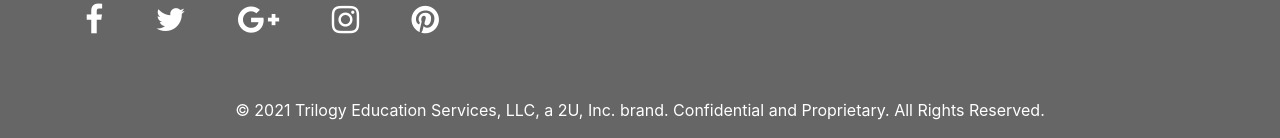
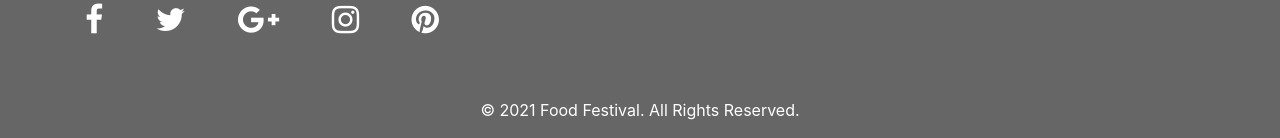
Before and after one commit to DanielArzani/food-festival, a website built with webpack: page index.html in a window 1280 px wide. Shown: the part 1691-1829 px from the top of the page. Built offline with nearby package versions, Linux system fonts and the light colour scheme.

Commit message:
add screenshot and update readme

```diff
--- a/index.html
+++ b/index.html
@@ -84,12 +84,8 @@
                 <div class="row align-items-center justify-content-center">
                   <h3>Here is your guide to all things delicious.</h3>
                 </div>
-                <div
-                  class=" mt-4 row align-items-center justify-content-center"
-                >
-                  <a class="btn btn-primary" href="#">
-                    Sign me up!
-                  </a>
+                <div class="mt-4 row align-items-center justify-content-center">
+                  <a class="btn btn-primary" href="#"> Sign me up! </a>
                 </div>
               </div>
             </div>
@@ -228,17 +224,17 @@
         </div>
       </div>
       <div class="footer-copyright text-center py-3 text-white">
-        © 2021 Trilogy Education Services, LLC, a 2U, Inc. brand. Confidential and Proprietary. All Rights Reserved.
+        © 2021 Food Festival. All Rights Reserved.
       </div>
     </footer>
   </body>
   <script type="text/javascript">
-    (function() {
+    (function () {
       if ("serviceWorker" in navigator) {
         navigator.serviceWorker
           .register("./service-worker.js")
           .then(() => console.log("Service Worker registered successfully."))
-          .catch(error =>
+          .catch((error) =>
             console.log("Service Worker registration failed:", error)
           );
       }
```
Also changed, not shown: README.md (added), 1 other file.
